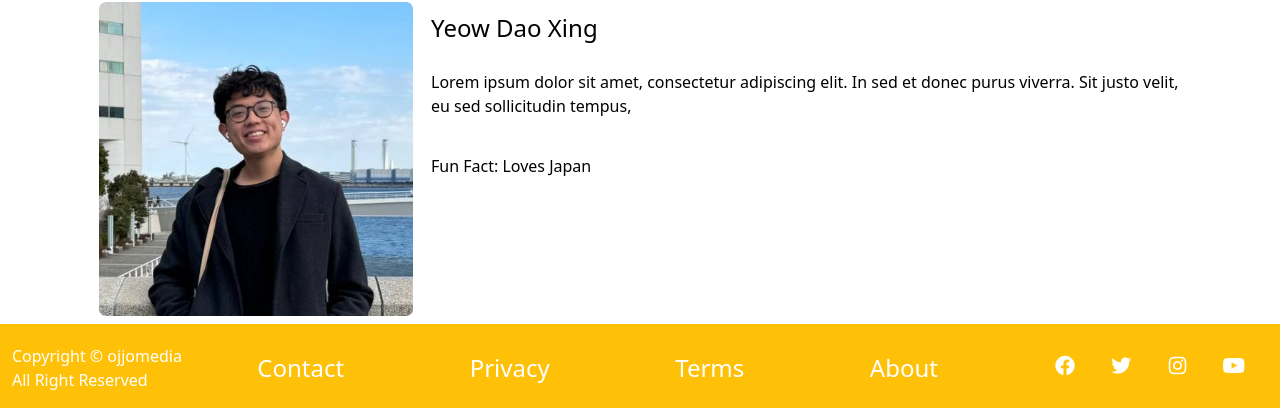
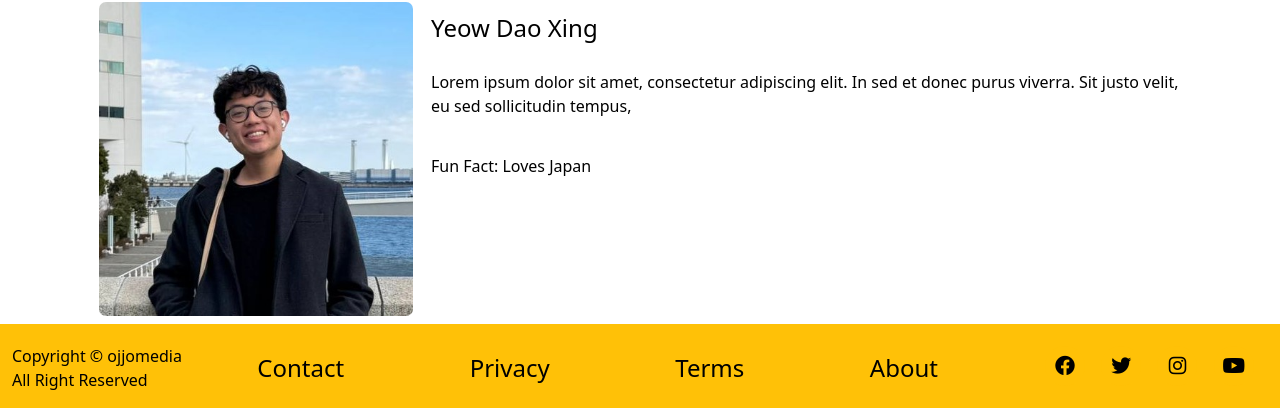
Before and after one commit to elz-ming/WebSys, a PHP site: page /about.php in a window 1280 px wide. Shown: the part 1885-2293 px from the top of the page. Run offline with PHP 8.4, Linux system fonts and the light colour scheme.

Commit message:
feat/change footer css

```diff
--- a/src/asset/css/main.css
+++ b/src/asset/css/main.css
@@ -241,7 +241,7 @@ footer {
   display: flex;
   align-items: center;
   justify-content: center;
-  color: white;
+  color: black;
 }
 
 .copyright {
@@ -265,14 +265,14 @@ footer {
 .footer-nav a {
   text-decoration: none;
   /* Removes underline */
-  color: #FFFFFF;
+  color: black;
   /* Change the color to match your design */
   transition: color 0.3s ease;
   /* Optional: for smooth color transition on hover */
 }
 
 .footer-nav a:hover {
-  color: #CCCCCC;
+  color: black;
   /* Change the hover color to match your design */
 }
 
@@ -591,7 +591,7 @@ footer.follow-icon {
   width: 40px;
   height: 40px;
   border-radius: 50%;
-  color: white;
+  color: black;
   text-align: center;
   line-height: 40px;
   font-size: 20px;
--- a/src/component/landing-screen.component.php
+++ b/src/component/landing-screen.component.php
@@ -1,7 +1,7 @@
 <div id="landing-screen">
   <div class="header-container">
     <div class="overlay-bg">
-      <img src="/asset/image/index/rectangle-1.svg" alt=""/>
+      <img src="/asset/image/index/rectangle-1.svg" alt="" />
     </div>
     <div class="row intro-container">
       <h1 class="col-12 intro-text">Where will you go next?</h1>
```
